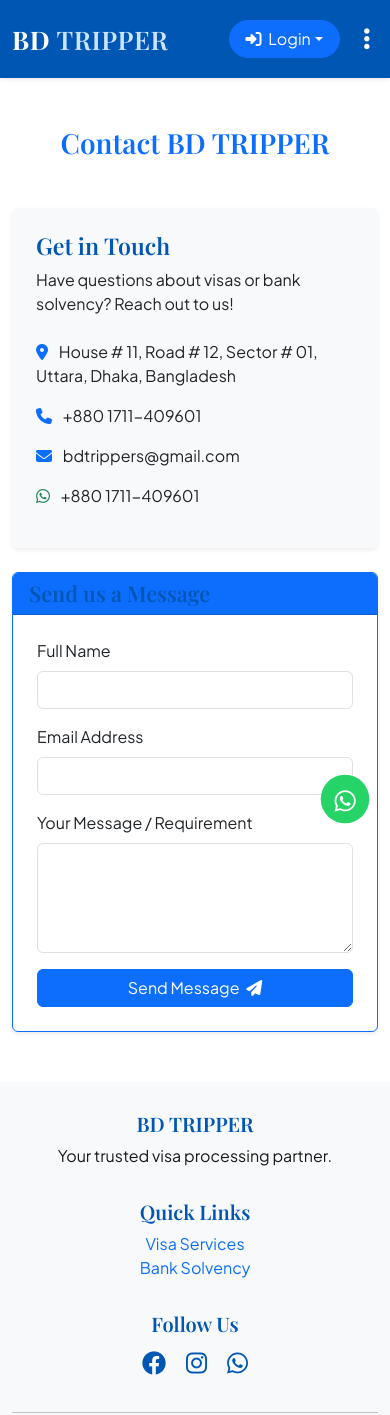
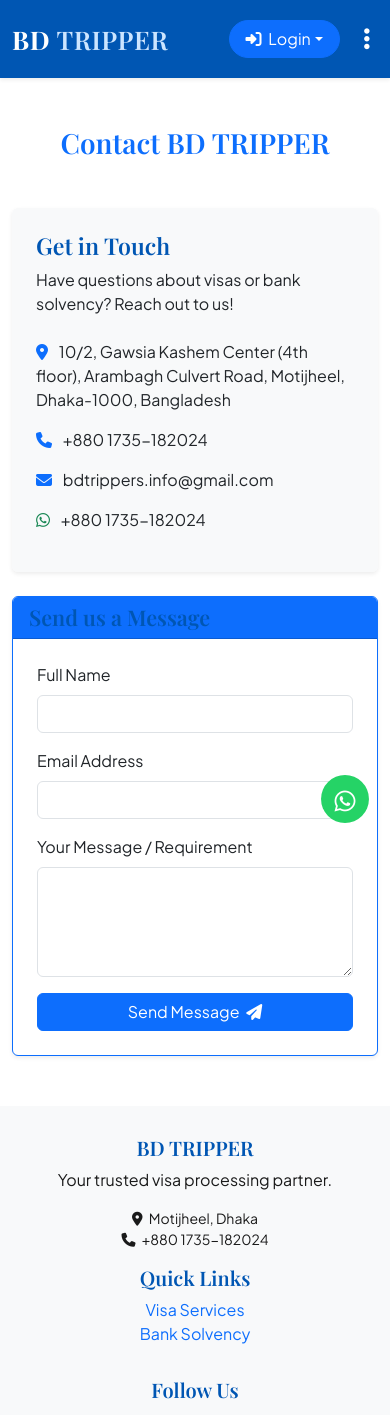
Before and after one commit to imranislam7221-commits/bdtrippers, a Next.js app: page /contact in a window 390 px wide. Shown: the top 1415 px of the page. Built offline with nearby package versions, Linux system fonts and the light colour scheme; no server answers.

Commit message:
feat: update official contact info with confirmed Motijheel address and phone

```diff
--- a/src/app/contact/page.tsx
+++ b/src/app/contact/page.tsx
@@ -42,10 +42,10 @@
               <p>Have questions about visas or bank solvency? Reach out to us!</p>
 
               <ul className="list-unstyled mt-4">
-                <li className="mb-3"><i className="fas fa-map-marker-alt text-primary me-2"></i> House # 11, Road # 12, Sector # 01, Uttara, Dhaka, Bangladesh</li>
-                <li className="mb-3"><i className="fas fa-phone text-primary me-2"></i> +880 1711-409601</li>
-                <li className="mb-3"><i className="fas fa-envelope text-primary me-2"></i> bdtrippers@gmail.com</li>
-                <li className="mb-3"><i className="fab fa-whatsapp text-success me-2"></i> +880 1711-409601</li>
+                <li className="mb-3"><i className="fas fa-map-marker-alt text-primary me-2"></i> 10/2, Gawsia Kashem Center (4th floor), Arambagh Culvert Road, Motijheel, Dhaka-1000, Bangladesh</li>
+                <li className="mb-3"><i className="fas fa-phone text-primary me-2"></i> +880 1735-182024</li>
+                <li className="mb-3"><i className="fas fa-envelope text-primary me-2"></i> bdtrippers.info@gmail.com</li>
+                <li className="mb-3"><i className="fab fa-whatsapp text-success me-2"></i> +880 1735-182024</li>
               </ul>
             </div>
           </div>
--- a/src/components/layout/Footer.tsx
+++ b/src/components/layout/Footer.tsx
@@ -26,6 +26,8 @@
             <div className="col-md-4 mb-3">
               <h5>BD TRIPPER</h5>
               <p>Your trusted visa processing partner.</p>
+              <p className="small mb-0"><i className="fas fa-map-marker-alt me-1"></i> Motijheel, Dhaka</p>
+              <p className="small mb-0"><i className="fas fa-phone me-1"></i> +880 1735-182024</p>
             </div>
             <div className="col-md-4 mb-3">
               <h5>Quick Links</h5>
@@ -37,9 +39,9 @@
             <div className="col-md-4 mb-3">
               <h5>Follow Us</h5>
               <div className="social-icons">
-                <a href="#"><i className="fab fa-facebook"></i></a>
+                <a href="https://www.facebook.com/bdtrippersltd" target="_blank" rel="noopener noreferrer"><i className="fab fa-facebook"></i></a>
                 <a href="#"><i className="fab fa-instagram"></i></a>
-                <a href="#"><i className="fab fa-whatsapp"></i></a>
+                <a href="https://wa.me/8801735182024" target="_blank" rel="noopener noreferrer"><i className="fab fa-whatsapp"></i></a>
               </div>
             </div>
           </div>
@@ -49,7 +51,7 @@
       </footer>
 
       {/* Floating WhatsApp Button */}
-      <a href="https://wa.me/8801711409601" className="whatsapp-float" target="_blank" rel="noopener noreferrer">
+      <a href="https://wa.me/8801735182024" className="whatsapp-float" target="_blank" rel="noopener noreferrer">
         <i className="fab fa-whatsapp"></i>
       </a>
     </>
```
